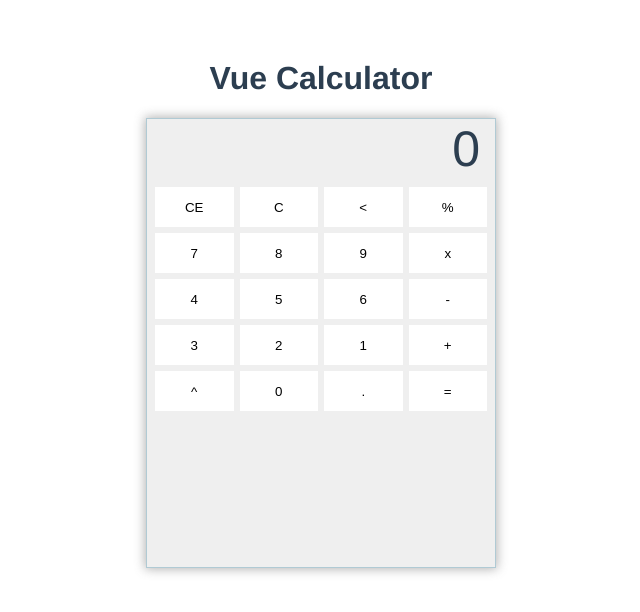
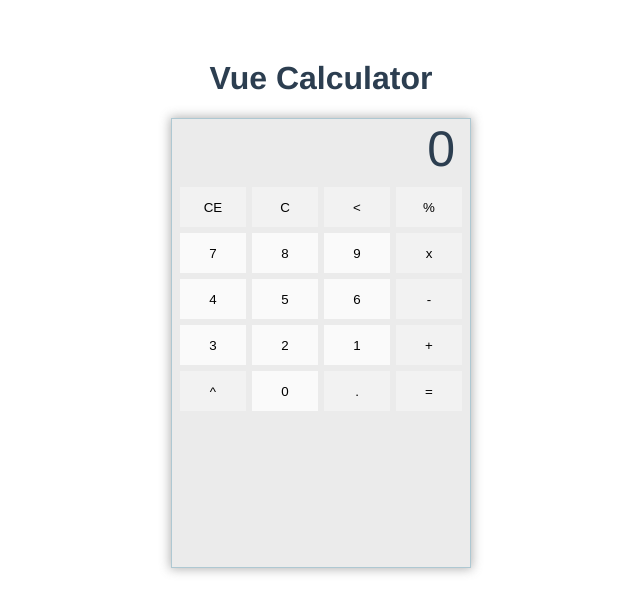
Before and after one commit to AchillesKal/VueCalculator, a Vue app: page / in a window 1280 px wide. Shown: the top 612 px of the page, without its empty margins (319-959 px from the left). Built offline with nearby package versions, Linux system fonts and the light colour scheme.

Commit message:
fixes styles

```diff
--- a/src/components/Calculator.vue
+++ b/src/components/Calculator.vue
@@ -150,9 +150,9 @@ export default {
 <style scoped>
 .calculator{
   border: solid 1px #2e7e9c52;
-  min-width: 350px;
+  min-width: 300px;
   display: inline-block;
-  background-color: #e8e8e8ad;
+  background-color: #ebebeb;
   box-shadow: 0 0 10px 1px #5f5f5f7a;
   min-height: 450px;
   padding: 5px;
--- a/src/components/CalculatorKeyboard.vue
+++ b/src/components/CalculatorKeyboard.vue
@@ -4,20 +4,20 @@
     <button v-on:click="$emit('clear-press')">C</button>
     <button v-on:click="$emit('back-press')"><</button>
     <button v-on:click="$emit('devide-press')">%</button>
-    <button v-on:click="$emit('number-press', 7)">7</button>
-    <button v-on:click="$emit('number-press', 8)">8</button>
-    <button v-on:click="$emit('number-press', 9)">9</button>
+    <button class="number" v-on:click="$emit('number-press', 7)">7</button>
+    <button class="number" v-on:click="$emit('number-press', 8)">8</button>
+    <button class="number" v-on:click="$emit('number-press', 9)">9</button>
     <button v-on:click="$emit('multiply-press')">x</button>
-    <button v-on:click="$emit('number-press', 4)">4</button>
-    <button v-on:click="$emit('number-press', 5)">5</button>
-    <button v-on:click="$emit('number-press', 6)">6</button>
+    <button class="number" v-on:click="$emit('number-press', 4)">4</button>
+    <button class="number" v-on:click="$emit('number-press', 5)">5</button>
+    <button class="number" v-on:click="$emit('number-press', 6)">6</button>
     <button v-on:click="$emit('minus-press')">-</button>
-    <button v-on:click="$emit('number-press', 3)">3</button>
-    <button v-on:click="$emit('number-press', 2)">2</button>
-    <button v-on:click="$emit('number-press', 1)">1</button>
+    <button class="number" v-on:click="$emit('number-press', 3)">3</button>
+    <button class="number" v-on:click="$emit('number-press', 2)">2</button>
+    <button class="number" v-on:click="$emit('number-press', 1)">1</button>
     <button v-on:click="$emit('plus-press')">+</button>
     <button>^</button>
-    <button v-on:click="$emit('number-press', 0)">0</button>
+    <button class="number" v-on:click="$emit('number-press', 0)">0</button>
     <button v-on:click="$emit('comma-press')">.</button>
     <button v-on:click="$emit('equal-press')">=</button>
   </div>
@@ -41,7 +41,12 @@ export default {
 .keyboard button{
   height: 40px;
   border: 0;
-  background-color: #FFF;
+  background-color: #f2f2f2;
   margin: 3px;
 }
+
+
+.keyboard .number{
+  background-color: #fafafa;
+}
 </style>
```
